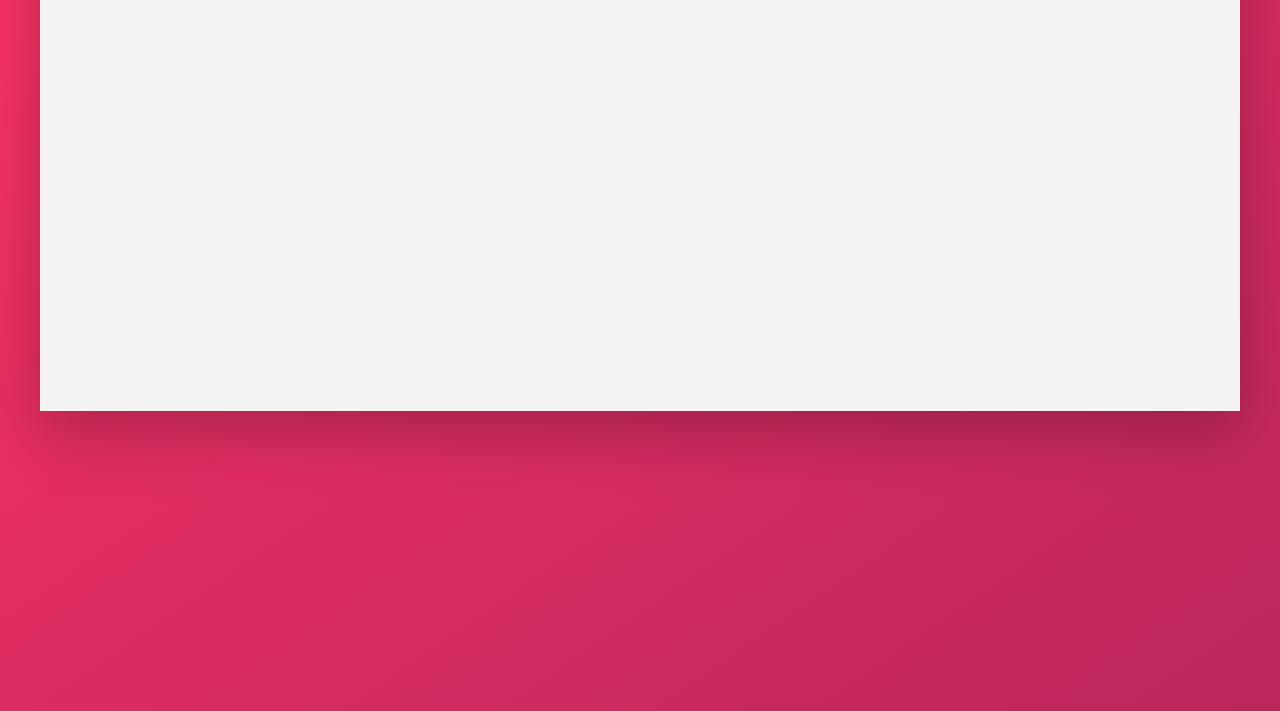
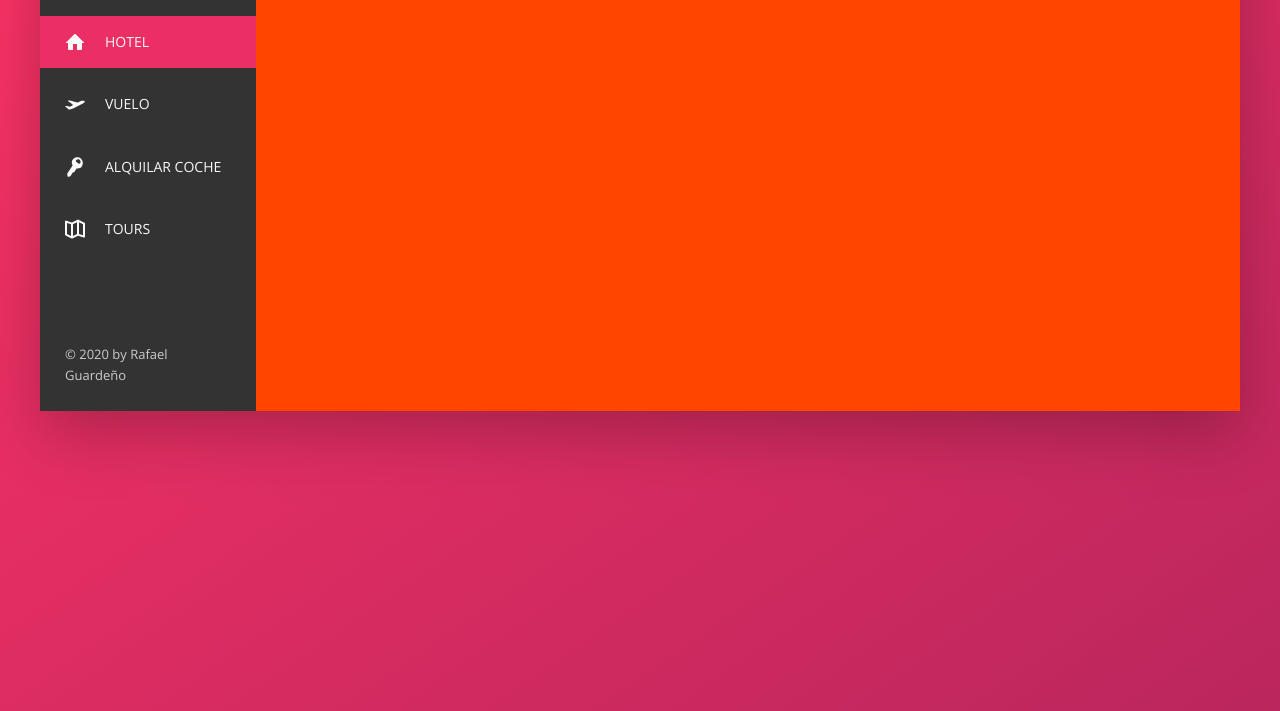
Before and after one commit to rafagm/maquetacion-flexbox, a website: page index.html in a window 1280 px wide. Shown: the part 169-880 px from the top of the page. Drawn offline with nearby package versions, Linux system fonts and the light colour scheme.

Commit message:
ADD: navigaton

```diff
--- a/index.html
+++ b/index.html
@@ -17,6 +17,7 @@
 
                 <form action="#" class="search">
                     <input type="text" class="search__input" placeholder="Buscar hoteles">
+                    <span class="u-divider"></span>
                     <button class="search__button">
                         <svg class="search__icon">
                             <use xlink:href="img/sprite.svg#icon-magnifying-glass"></use>
@@ -46,7 +47,44 @@
 
             <div class="content">
                 <nav class="sidebar">
-                    SIDEBARD
+                    <ul class="side-nav">
+                        <li class="side-nav__item side-nav__item--active">
+                            <a href="" class="side-nav__link">
+                                <svg class="side-nav__icon">
+                                    <use xlink:href="img/sprite.svg#icon-home"></use>
+                                </svg>
+                                <span>Hotel</span>
+                            </a>
+                        </li>
+                        <li class="side-nav__item">
+                            <a href="" class="side-nav__link">
+                                <svg class="side-nav__icon">
+                                    <use xlink:href="img/sprite.svg#icon-aircraft-take-off"></use>
+                                </svg>
+                                <span>Vuelo</span>
+                            </a>
+                        </li>
+                        <li class="side-nav__item">
+                            <a href="" class="side-nav__link">
+                                <svg class="side-nav__icon">
+                                    <use xlink:href="img/sprite.svg#icon-key"></use>
+                                </svg>
+                                <span>Alquilar coche</span>
+                            </a>
+                        </li>
+                        <li class="side-nav__item">
+                            <a href="" class="side-nav__link">
+                                <svg class="side-nav__icon">
+                                    <use xlink:href="img/sprite.svg#icon-map"></use>
+                                </svg>
+                                <span>Tours</span>
+                            </a>
+                        </li>
+                    </ul>
+
+                    <div class="legal">
+                        &copy; 2020 by Rafael Guardeño
+                    </div>
                 </nav>
                 <main class="hotel-view">
                     HOTEL VIEW
--- a/sass/abstracts/_variables.scss
+++ b/sass/abstracts/_variables.scss
@@ -1,4 +1,6 @@
 :root { //like html selector but with more specity
+
+    /* ------------- COLORS ------------- */
     --color-primary: #eb2f64;
     --color-primary-light: #FF3366;
     --color-primary-dark: #BA265D;
@@ -13,5 +15,7 @@
     --color-grey-dark-3: #999;
 
 
+    /* ------------- UTILS ------------- */
     --shadow-dark-big: 0 2rem 6rem rgba(0, 0, 0, .25);
+    --line: 1px solid var(--color-grey-light-2);
 }
--- /dev/null
+++ b/sass/base/_utilities.scss
@@ -0,0 +1,7 @@
+.u-divider {
+    height: 2rem;
+    border-left: 1px solid rgba($color: #000000, $alpha: .35);
+
+    position: relative;
+    right: 4.2rem;
+}
--- a/sass/components/_container.scss
+++ b/sass/components/_container.scss
@@ -3,7 +3,8 @@
     margin: 8rem auto;
     background-color: var(--color-grey-light-2);
     box-shadow: var(--shadow-dark-big);
-
+    display: flex;
+    flex-direction: column;
     //test
-    min-height: 50rem;
+    min-height: 500px;
 }
--- a/sass/components/_content.scss
+++ b/sass/components/_content.scss
@@ -1,3 +1,4 @@
 .content {
     display: flex;
+    flex: 1;
 }
--- a/sass/components/_header.scss
+++ b/sass/components/_header.scss
@@ -4,7 +4,7 @@
     justify-content: space-between;
     height: 7rem;
     background-color: #fff;
-    border-bottom: var(--color-grey-light-2);
+    border-bottom: --line;
     align-items: center;
 }
 
@@ -39,7 +39,7 @@
         }
 
         &::-webkit-input-placeholder {
-            font-weight: 100;
+            font-weight: 400;
             color: var(--color-grey-light-4);
         }
     }
--- a/sass/components/_sidebar.scss
+++ b/sass/components/_sidebar.scss
@@ -1,4 +1,76 @@
 .sidebar {
     background-color: var(--color-grey-dark-1);
     flex: 0 0 18%;
+    display: flex;
+    flex-direction: column;
+    justify-content: space-between;
+
+    .side-nav {
+        font-size:  1.4rem;
+        list-style: none;
+        margin-top: 3.5rem;
+
+        &__item {
+            position: relative;
+            padding-left: 1rem;
+
+            &:not(:last-child) {
+                margin-bottom: 1rem;
+            }
+        }
+
+        &__item::before {
+            content: "";
+            top: 0;
+            left: 0;
+            position: absolute;
+            height: 100%;
+            width: 3px;
+            background-color: var(--color-primary);
+            transition: transform .2s,
+                        width .2s cubic-bezier(.69,.12,.95,.93) .2s,
+                        background-color .1s;
+            transform: scaleY(0);
+
+        }
+
+        &__item:hover::before,
+        &__item--active::before {
+            transform: scaleY(1);
+            width: 100%;
+        }
+
+        &__item:active::before {
+            background-color: var(--color-primary-light);
+        }
+
+
+
+
+        &__link:link,
+        &__link:visited {
+            display: flex;
+            align-items: center;
+            color: var(--color-grey-light-1);
+            text-decoration: none;
+            text-transform: uppercase;
+            padding: 1.5rem;
+            position: relative;
+            z-index: 100;
+        }
+
+        &__icon {
+            height: 2rem;
+            width: 2rem;
+            margin-right: 2rem;
+            fill: currentColor;
+        }
+    }
+
+
+    .legal {
+        font-size: 1.3rem;
+        color: var(--color-grey-light-4);
+        padding: 2.5rem;
+    }
 }
--- a/sass/main.scss
+++ b/sass/main.scss
@@ -3,6 +3,8 @@
 @import "base/animations";
 @import "base/base";
 @import "base/typography";
+@import "base/utilities";
+
 
 @import "components/container";
 @import "components/content";
```
Also changed, not shown: css/style.css.
